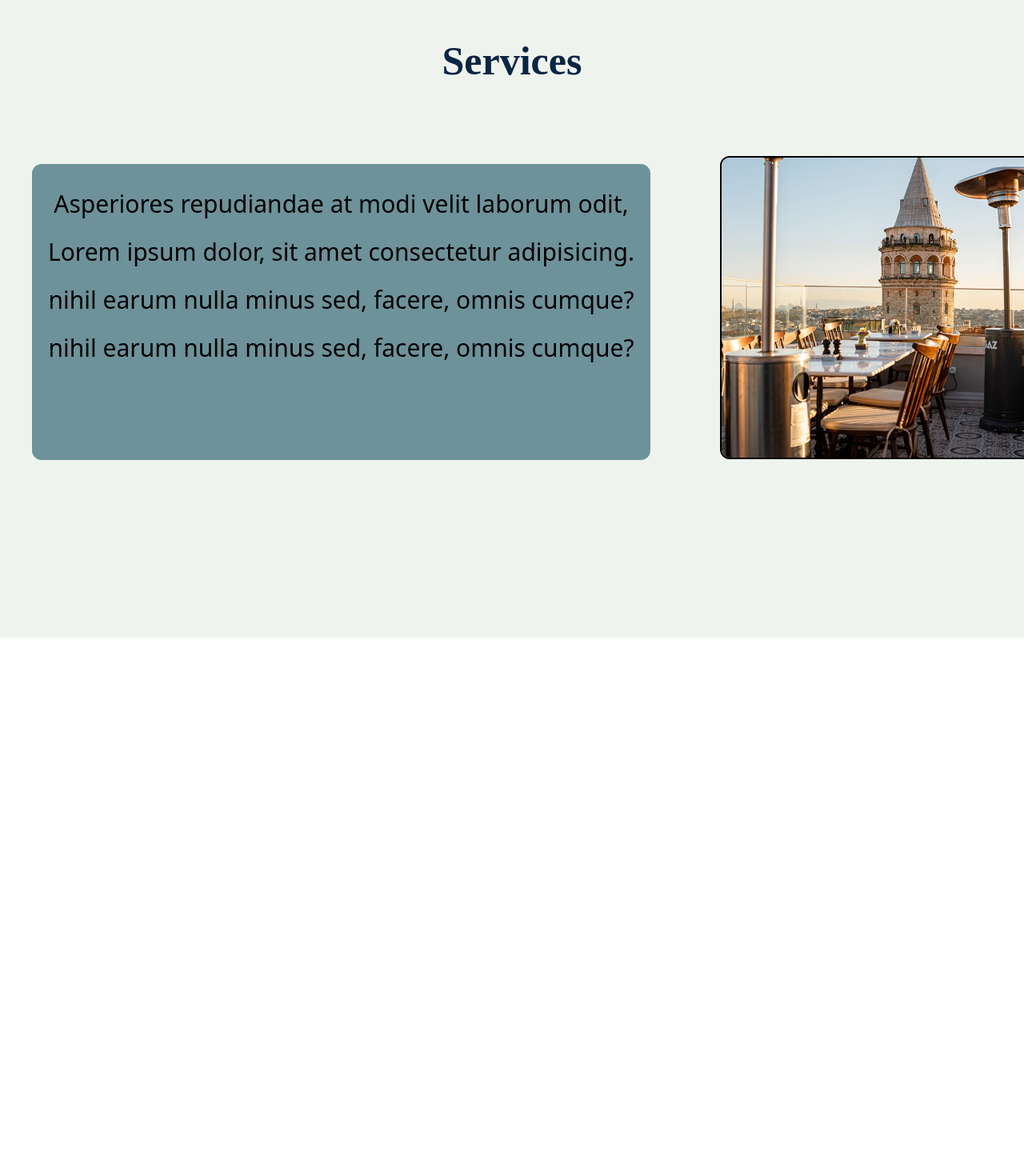
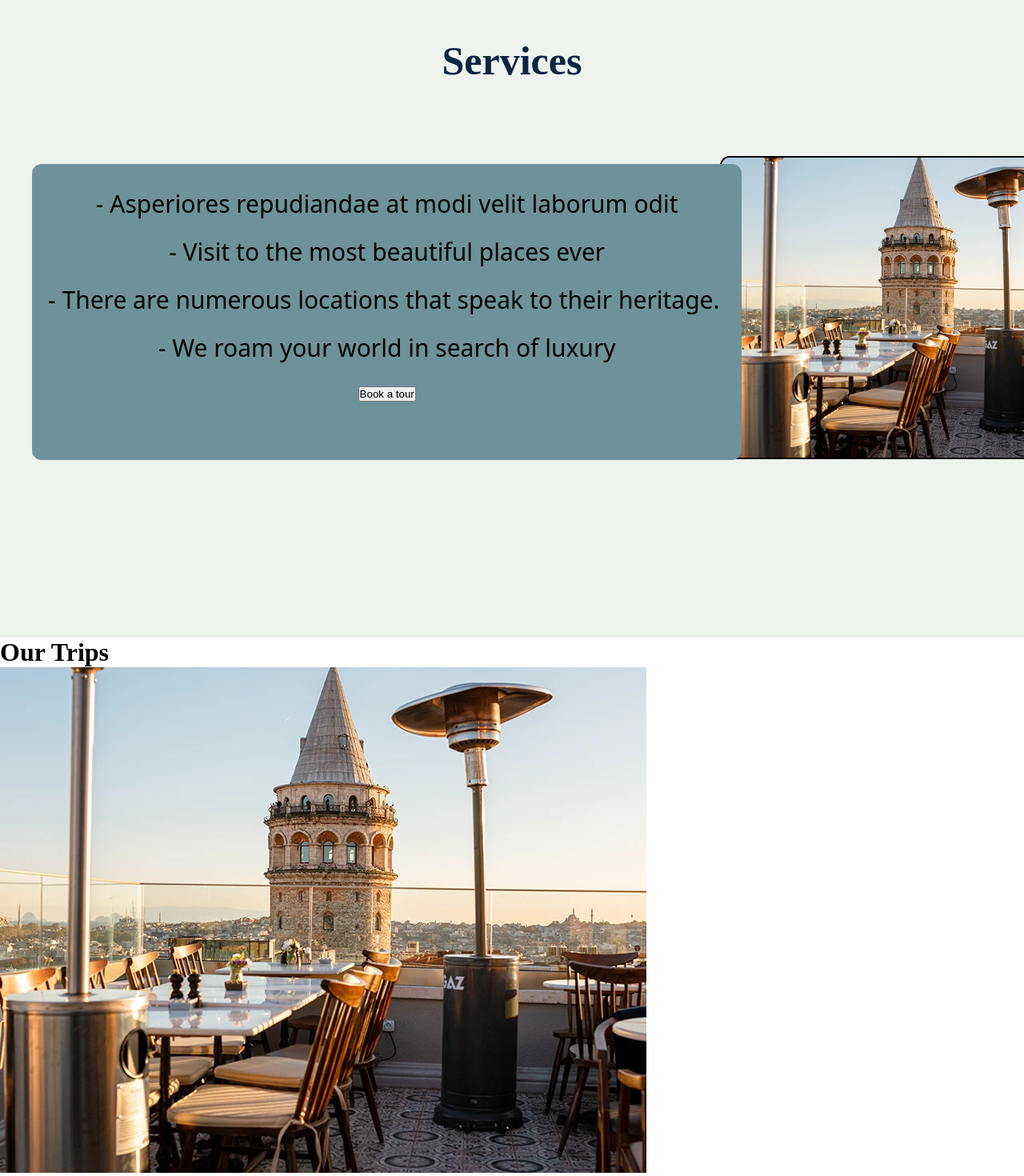
Before and after one commit to Tarek994/bg-React, a React (Create React App) app: page / in a window 1280 px wide. Shown: the part 803-2273 px from the top of the page at 80% size. Before the commit the page ends 1600 px from the top, so only its background shows below. Built offline with nearby package versions, Linux system fonts and the light colour scheme.

Commit message:
content(services): add a new section 'trips'

```diff
--- a/src/Components/Services.jsx
+++ b/src/Components/Services.jsx
@@ -2,6 +2,7 @@ import newimg from "../assets/newimg.webp"
 
 const Services = () => {
   return (
+    <div>
     <div className="services">
         <div className="services-title">
             <h1>Services</h1>
@@ -13,13 +14,31 @@ const Services = () => {
 
           <div className="services-description">
             <ul className="services-list">
-              <li> Asperiores repudiandae at modi velit laborum odit,</li>
-              <li> Lorem ipsum dolor, sit amet consectetur adipisicing.</li>
-              <li> nihil earum nulla minus sed, facere, omnis cumque?</li>
-              <li> nihil earum nulla minus sed, facere, omnis cumque?</li>
+              <li>- Asperiores repudiandae at modi velit laborum odit</li>
+              <li>- Visit to the most beautiful places ever</li>
+              <li>- There are numerous locations that speak to their heritage. </li>
+              <li>- We roam your world in search of luxury</li>
             </ul>
+            <button className="book-btn">
+             Book a tour
+            </button>
           </div>
         </div>
+
+
+    </div>
+
+    <div className="trip">
+      <div className="trip-title">
+              <h1> Our Trips</h1>
+      </div>
+
+      <div className="trip-items">
+      <img className="trip-image" src={newimg} alt="" />
+      </div>
+
+    </div>
+
     </div>
   )
 }
```
